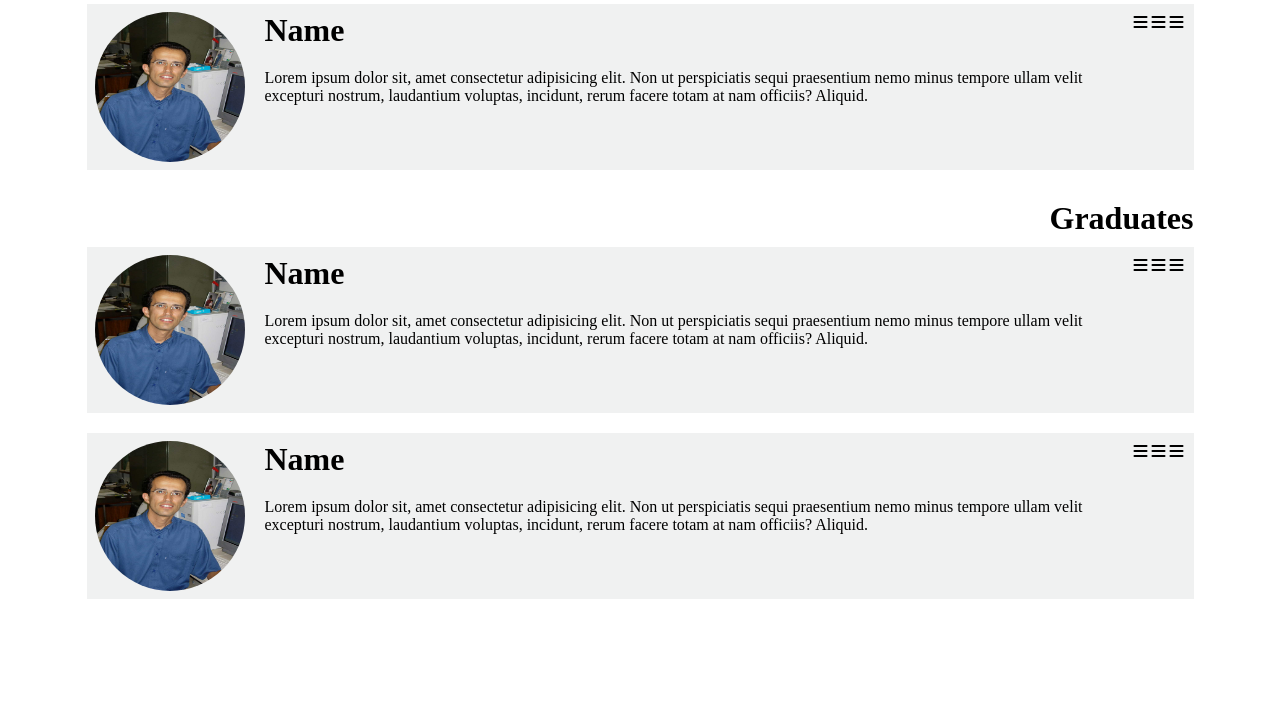
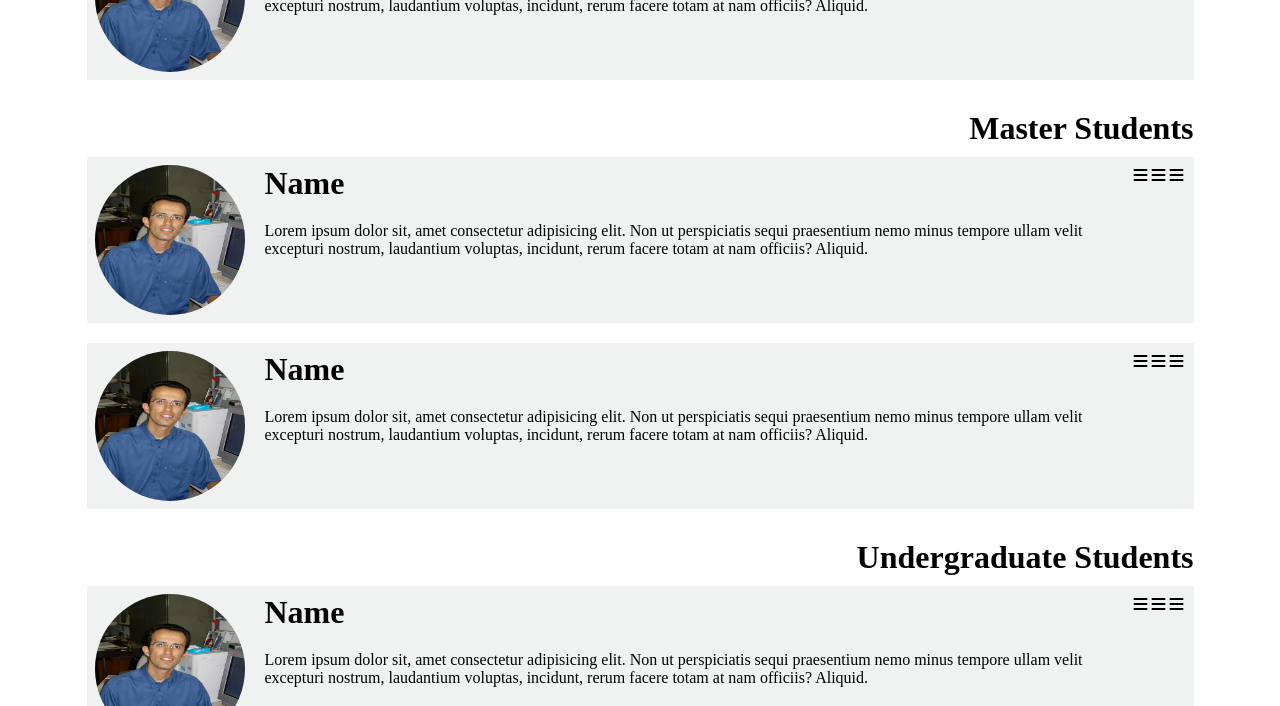
Before and after one commit to joao-code-web/professorEngl, a plain HTML site: page members.html in a window 1280 px wide. Shown: the part 1330-2036 px from the top of the page. Drawn offline with Linux system fonts and the light colour scheme.

Commit message:
Alteração das margins

```diff
--- a/css/contact.css
+++ b/css/contact.css
@@ -144,7 +144,7 @@ nav.mobile ul li a {
 }
 
 .contact {
-  margin: 7em auto;
+  margin: auto;
 }
 
 .contact-title {
--- a/css/members.css
+++ b/css/members.css
@@ -184,7 +184,7 @@ nav.mobile ul li a {
 }
 
 .members-detalhes {
-  margin: 90px auto;
+  margin: auto;
   display: flex;
   justify-content: center;
   flex-direction: column;
--- a/css/news.css
+++ b/css/news.css
@@ -192,7 +192,7 @@ nav.mobile ul li a {
 
 .news {
   width: 100%;
-  margin: 7em auto;
+  margin: auto;
 }
 
 .news .title-news {
--- a/members.html
+++ b/members.html
@@ -88,7 +88,7 @@
 
           <div class="postdocs">
             <div class="tittle-members">
-              <h1>Teachers</h1>
+              <h1>Professors</h1>
             </div><!--tittle-members-->
             <div class="single-post">
               <div class="photo-members">
@@ -203,7 +203,7 @@
 
           <div class="students">
             <div class="tittle-members">
-              <h1>Master's Students</h1>
+              <h1>PhD Students</h1>
             </div><!--tittle-members-->
             <div class="single-post">
               <div class="photo-members">
@@ -260,7 +260,64 @@
 
           <div class="bcsStuden">
             <div class="tittle-members">
-              <h1>Graduates</h1>
+              <h1>Master Students</h1>
+            </div><!--tittle-members-->
+            <div class="single-post">
+              <div class="photo-members">
+                <img src="./imgs/Helio_sala1r.jpg" alt="" />
+              </div>
+              <!--photo-members-->
+
+              <div class="description-members">
+                <h1>Name</h1>
+                <p>
+                  Lorem ipsum dolor sit, amet consectetur adipisicing elit. Non
+                  ut perspiciatis sequi praesentium nemo minus tempore ullam
+                  velit excepturi nostrum, laudantium voluptas, incidunt, rerum
+                  facere totam at nam officiis? Aliquid.
+                </p>
+              </div>
+              <!--description-members-->
+
+              <div class="contact-members">
+                <i class="fas fa-bars"></i>
+                <i class="fas fa-bars"></i>
+                <i class="fas fa-bars"></i>
+              </div>
+              <!--contact-members-->
+            </div>
+            <!--single-post-->
+            <div class="single-post">
+              <div class="photo-members">
+                <img src="./imgs/Helio_sala1r.jpg" alt="" />
+              </div>
+              <!--photo-members-->
+
+              <div class="description-members">
+                <h1>Name</h1>
+                <p>
+                  Lorem ipsum dolor sit, amet consectetur adipisicing elit. Non
+                  ut perspiciatis sequi praesentium nemo minus tempore ullam
+                  velit excepturi nostrum, laudantium voluptas, incidunt, rerum
+                  facere totam at nam officiis? Aliquid.
+                </p>
+              </div>
+              <!--description-members-->
+
+              <div class="contact-members">
+                <i class="fas fa-bars"></i>
+                <i class="fas fa-bars"></i>
+                <i class="fas fa-bars"></i>
+              </div>
+              <!--contact-members-->
+            </div>
+            <!--single-post-->
+          </div>
+          <!--bcsStuden-->
+
+          <div class="bcsStuden">
+            <div class="tittle-members">
+              <h1>Undergraduate Students</h1>
             </div><!--tittle-members-->
             <div class="single-post">
               <div class="photo-members">
```
